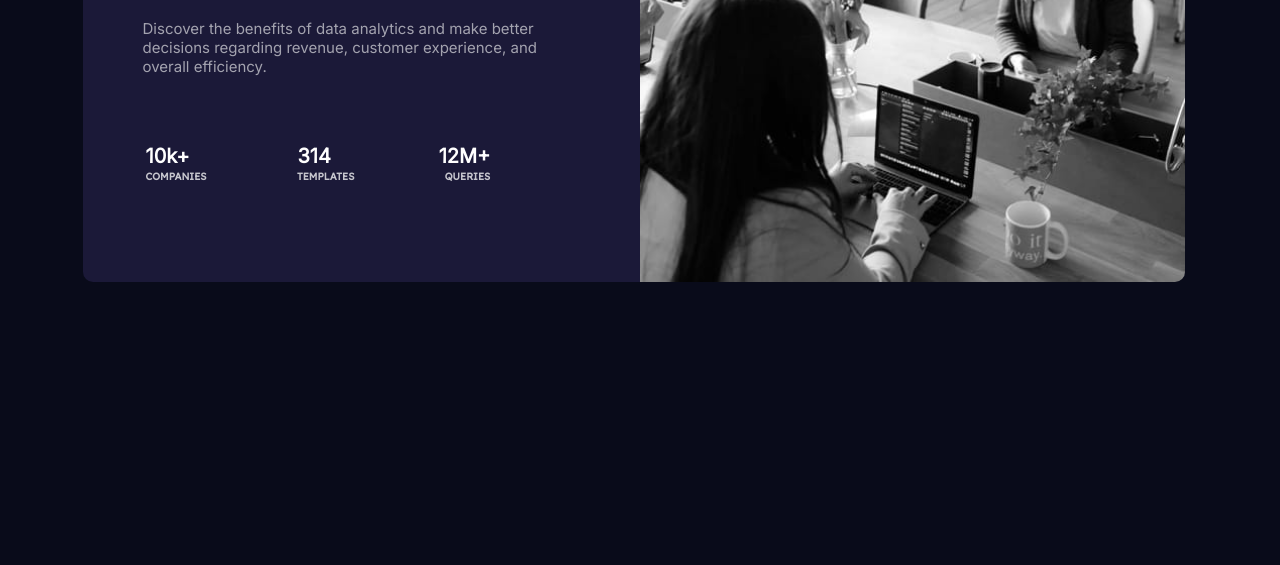
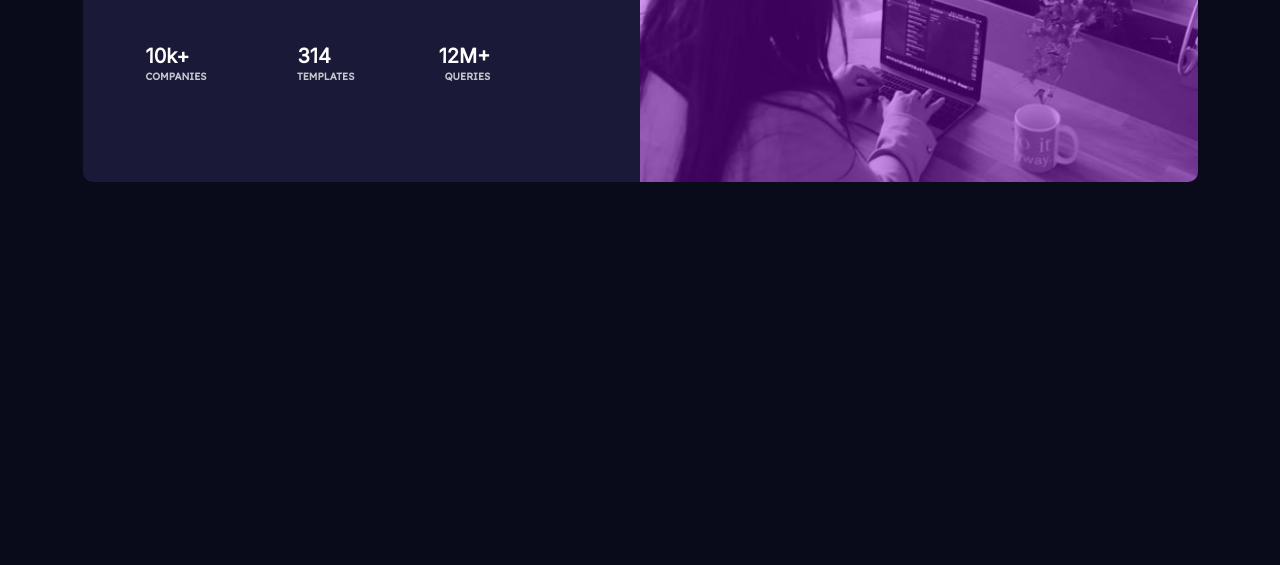
Before and after one commit to WiaterKa/2023.03.17----Product-Card_2_Easy, a plain HTML site: page index.html in a window 1280 px wide. Shown: the part 451-1016 px from the top of the page. After the commit the page ends 816 px from the top, so only its background shows below. Drawn offline with Linux system fonts and the light colour scheme.

Commit message:
final improvements

```diff
--- a/css/style.css
+++ b/css/style.css
@@ -8,10 +8,9 @@ font-family: 'Lexend Deca', sans-serif;*/
 body {
   background-color: hsl(233, 47%, 7%);
   font-size: 15px;
-  display: flex;
-  align-items: center;
-  justify-content: center;
-  height: 1000px;
+  display: grid;
+  place-items: center;
+  height: 100vh;
 }
 
 .container {
@@ -38,6 +37,8 @@ body {
 .img_container {
   width: 50%;
   height: 100%;
+  background-color: hsl(279, 98%, 45%);
+  border-radius: 0 10px 10px 0;
 }
 
 @media only screen and (max-width: 900px) {
@@ -48,9 +49,11 @@ body {
 }
 
 img {
-  max-width: 100%;
+  width: 100%;
   height: 100%;
   border-radius: 0 10px 10px 0;
+  object-fit: cover;
+  opacity: 0.6;
 }
 
 @media only screen and (max-width: 900px) {
```
